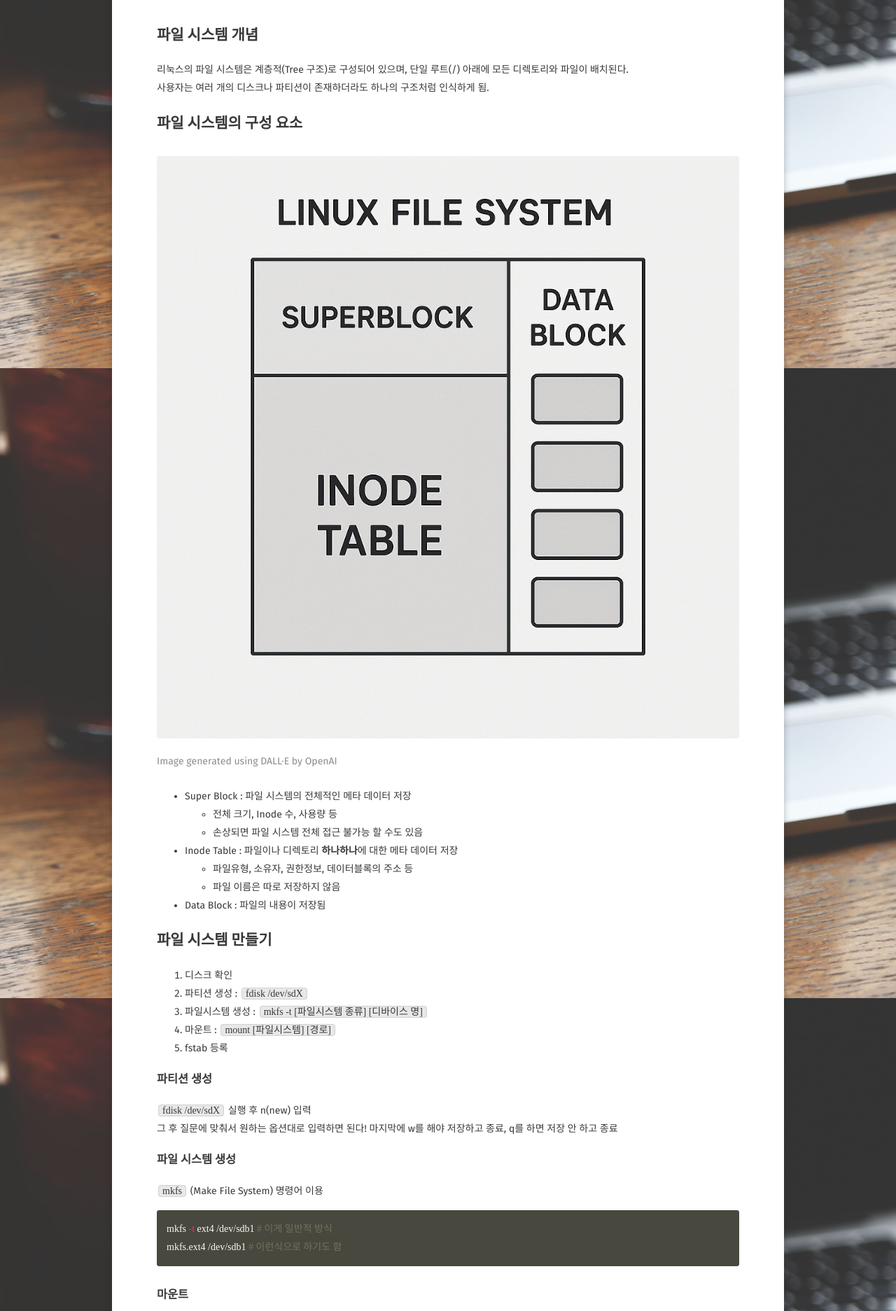
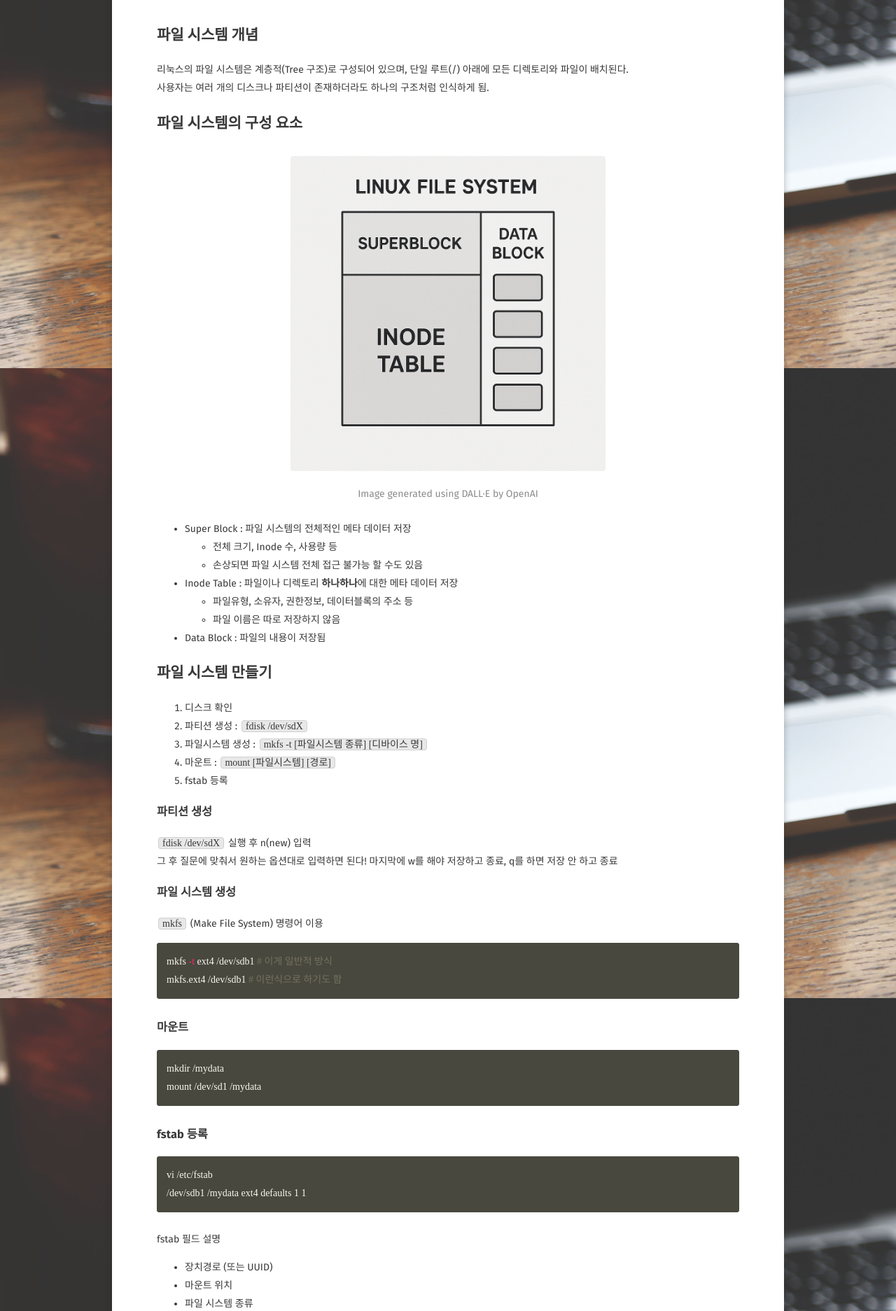
Before and after one commit to sdtrd011/sdtrd011.github.io, a Jekyll site: the page built from _posts/2025-08-03-Linux-03.md, in a window 1280 px wide. Shown: the part 374-2247 px from the top of the page at 70% size. Built offline with Jekyll 4.4.1, drawn with Linux system fonts in a browser that asks for light colours; some web fonts are replaced; comment, search, counter and statistics services are not loaded.

```diff
--- a/_posts/2025-08-03-Linux-03.md
+++ b/_posts/2025-08-03-Linux-03.md
@@ -16,10 +16,15 @@ comments: true
 
 ## 파일 시스템의 구성 요소
 
-<figure>
-  <img src="/assets/img/markdown/Linux/liuxfilesystem.png" alt="리눅스 파일시스템 구조" width="200">
-  <figcaption>Image generated using DALL·E by OpenAI</figcaption>
+<figure style="text-align: center;">
+  <img src="/assets/img/markdown/Linux/liuxfilesystem.png"
+       alt="리눅스 파일시스템 구조"
+       style="width:450px !important; height:auto !important;">
+  <figcaption>
+    Image generated using DALL·E by OpenAI
+  </figcaption>
 </figure>
+
 
 * Super Block : 파일 시스템의 전체적인 메타 데이터 저장
   * 전체 크기, Inode 수, 사용량 등
```
